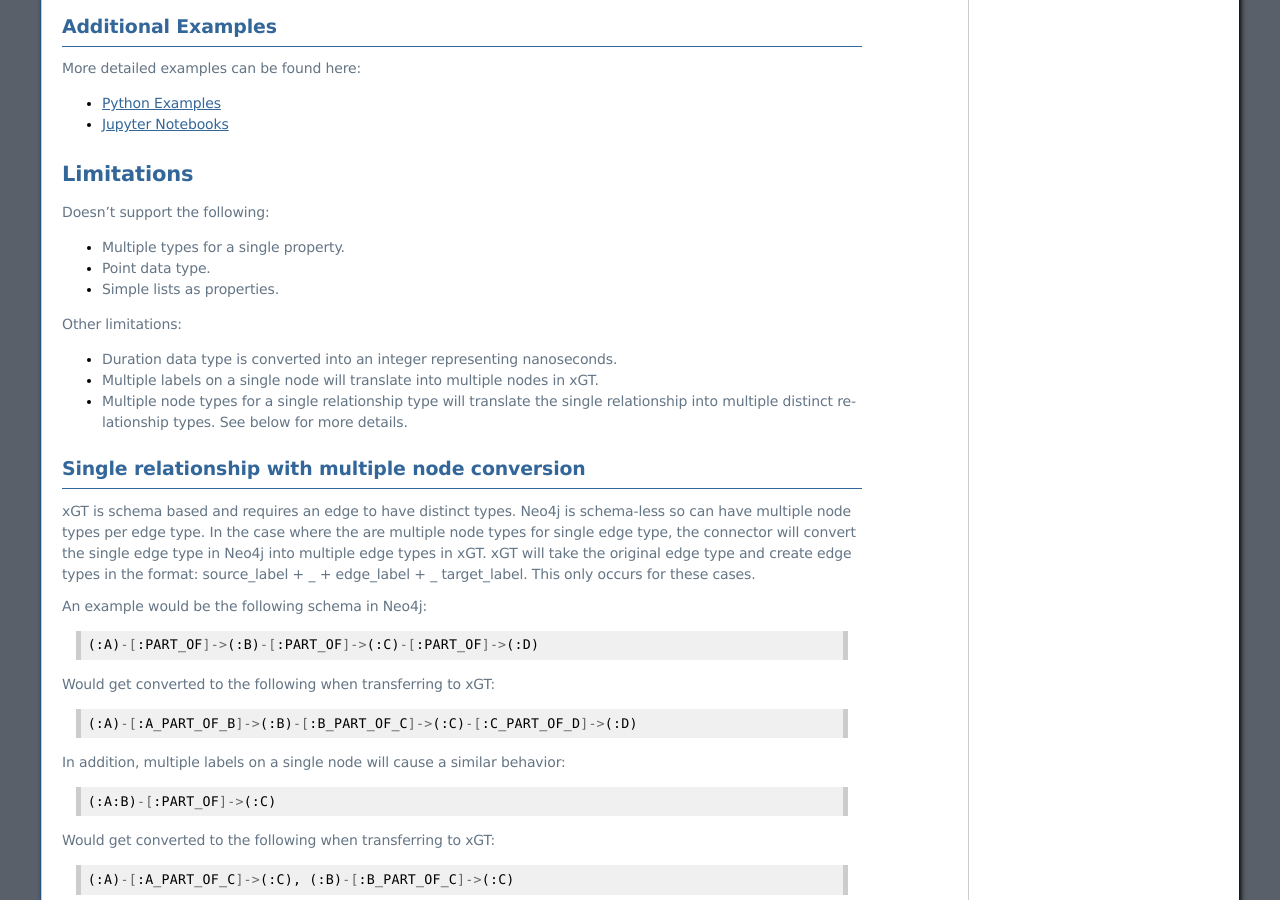
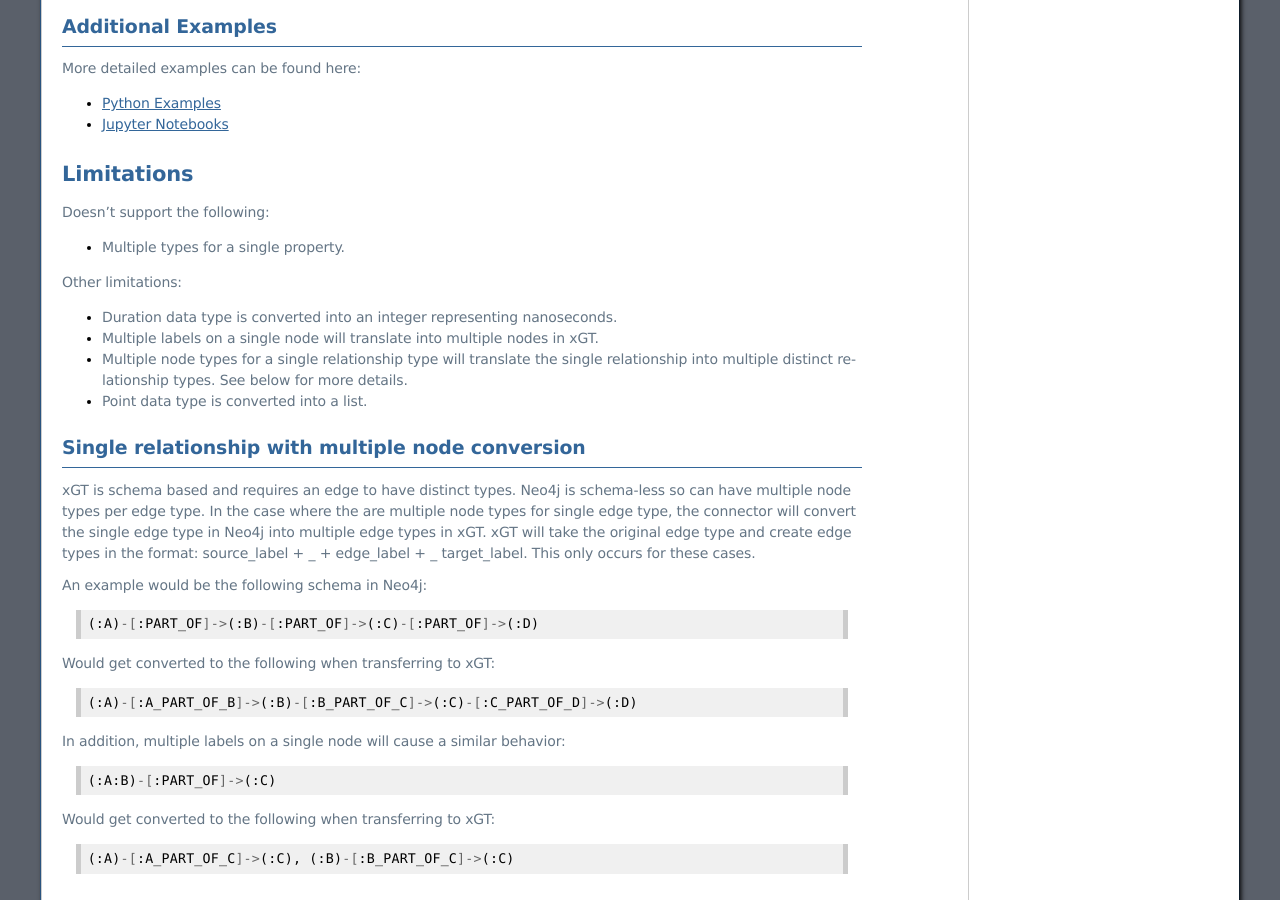
Before and after one commit to trovares/trovares_connector, a Sphinx documentation site: the page built from docs/source/index.rst, in a window 1280 px wide and 900 px high, scrolled down 2444 px. Built offline with Sphinx 7.4.7, drawn with Linux system fonts in a browser that asks for light colours.

Commit message:
Update documentation to reflect list changes.

```diff
--- a/docs/source/index.rst
+++ b/docs/source/index.rst
@@ -183,8 +183,6 @@
 Doesn't support the following:
 
 * Multiple types for a single property.
-* Point data type.
-* Simple lists as properties.
 
 Other limitations:
 
@@ -192,6 +190,7 @@
 * Multiple labels on a single node will translate into multiple nodes in xGT.
 * Multiple node types for a single relationship type will translate the single relationship into multiple distinct relationship types.
   See below for more details.
+* Point data type is converted into a list.
 
 Single relationship with multiple node conversion
 -------------------------------------------------
```
